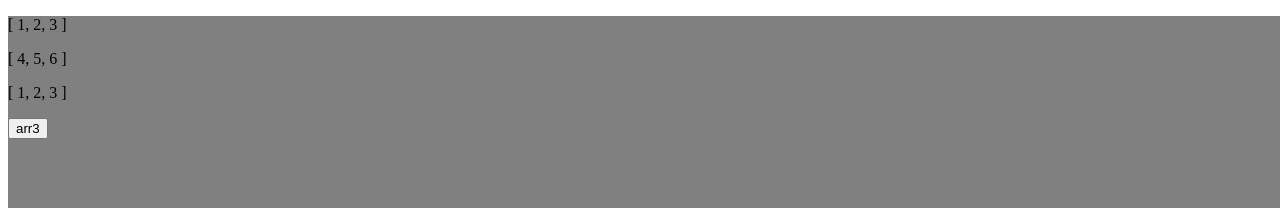
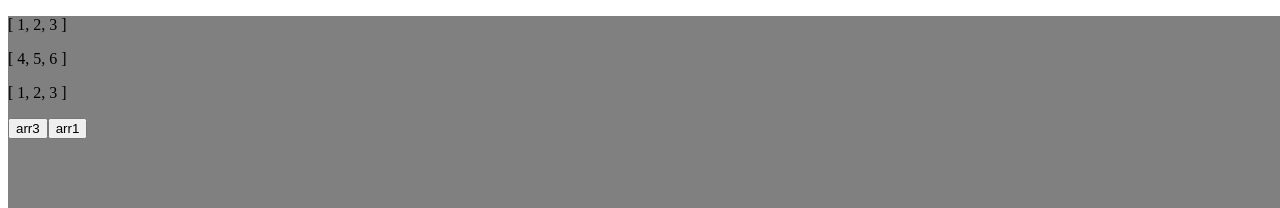
Before and after one commit to kyungsooseyo/daily-v3, a Vue app: page / in a window 1280 px wide. Shown: the top 208 px of the page. Built offline with nearby package versions, Linux system fonts and the light colour scheme.

Commit message:
🌈 style(vue3): shallowRef 优化

```diff
--- a/src/App.vue
+++ b/src/App.vue
@@ -4,6 +4,7 @@
     <p>{{ arr2 }}</p>
     <p>{{ arr3 }}</p>
     <button @click="handleArr3">arr3</button>
+    <button @click="handleArr1">arr1</button>
   </div>
 </template>
 
@@ -11,6 +12,7 @@
 import { reactive, ref, shallowRef, triggerRef } from 'vue'
 //· 想要操作arr1置空的话, 要用数组原生的方法 没法给arr1赋值一个新的数组
 let arr1 = reactive([1, 2, 3])
+// arr1= []
 //~ 使用ref包裹的响应式类型会被自动解包, 所以可以直接赋值一个新的数组,
 let arr2 = ref([1, 2, 3])
 arr2.value = [4, 5, 6]
@@ -21,6 +23,13 @@ function handleArr3() {
   //. 但是如果想要改变arr3的值, 就要用triggerRef触发一下
   triggerRef(arr3)
 }
+function handleArr1(params) {
+  console.log(arr1)
+  // 这个不行
+  // arr1= []
+  arr1.splice(0, arr1.length)
+  arr1.push(4)
+}
 </script>
 
 <style scoped>
```
